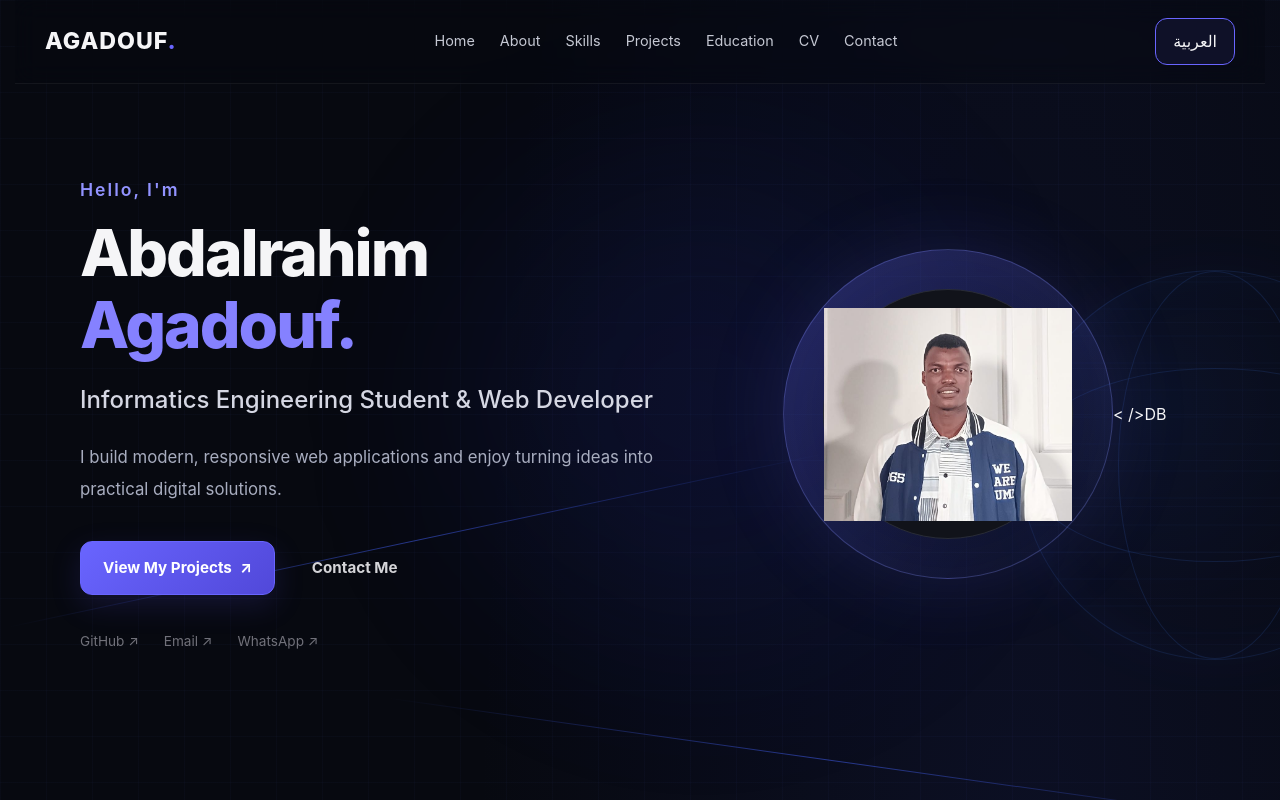
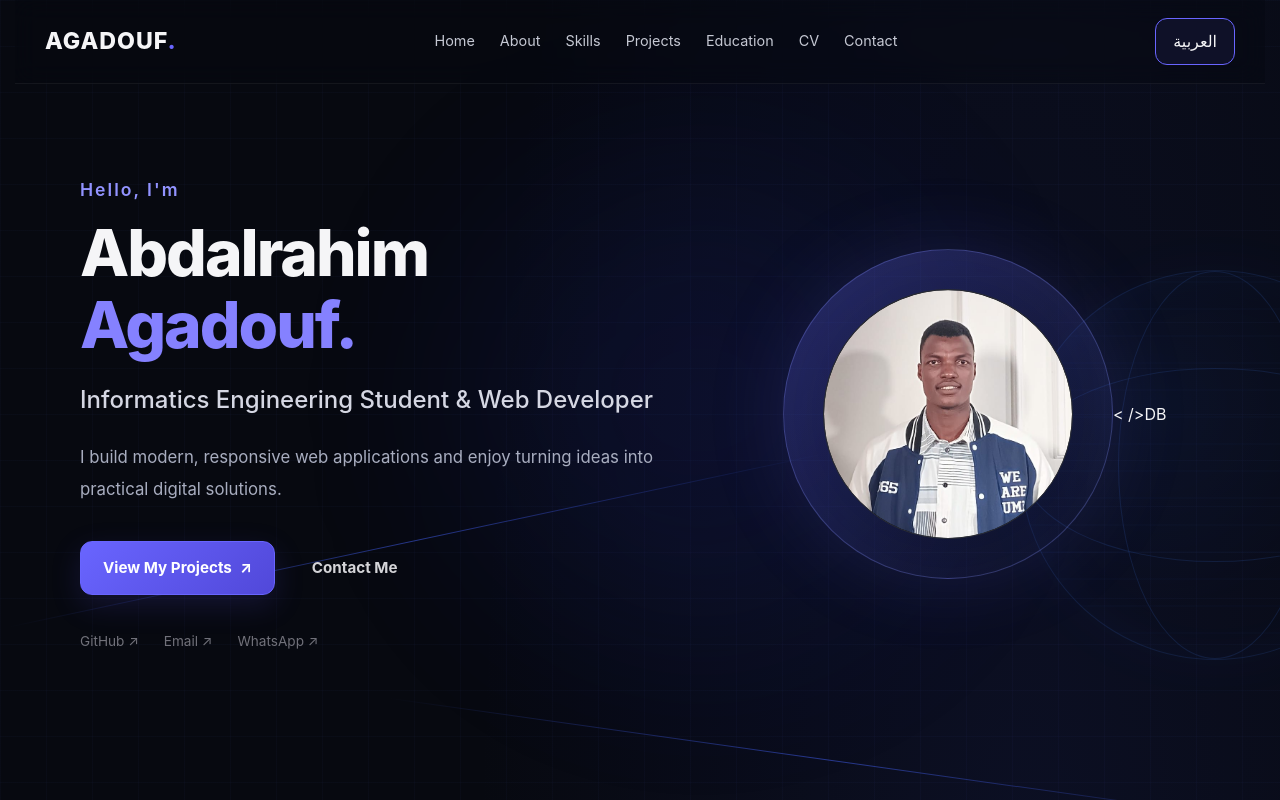
Before and after one commit to Agadouf/my-portfolio, a React (Vite) app: page / in a window 1280 px wide. Shown: the top 800 px of the page. Built offline with nearby package versions, Linux system fonts and the light colour scheme.

Commit message:
Update App.jsx

```diff
--- a/src/App.jsx
+++ b/src/App.jsx
@@ -308,6 +308,15 @@ function App() {
       src={profileImage}
       alt="Abdalrahim Agadouf"
       fetchPriority="high"
+      style={{
+        display: "block",
+        width: "100%",
+        height: "100%",
+        objectFit: "cover",
+        objectPosition: "center 25%",
+        borderRadius: "50%",
+        clipPath: "circle(50% at 50% 50%)",
+      }}
     />
   </div>
 </div>
```
Lines whose indentation alone changed are shown as unchanged.
